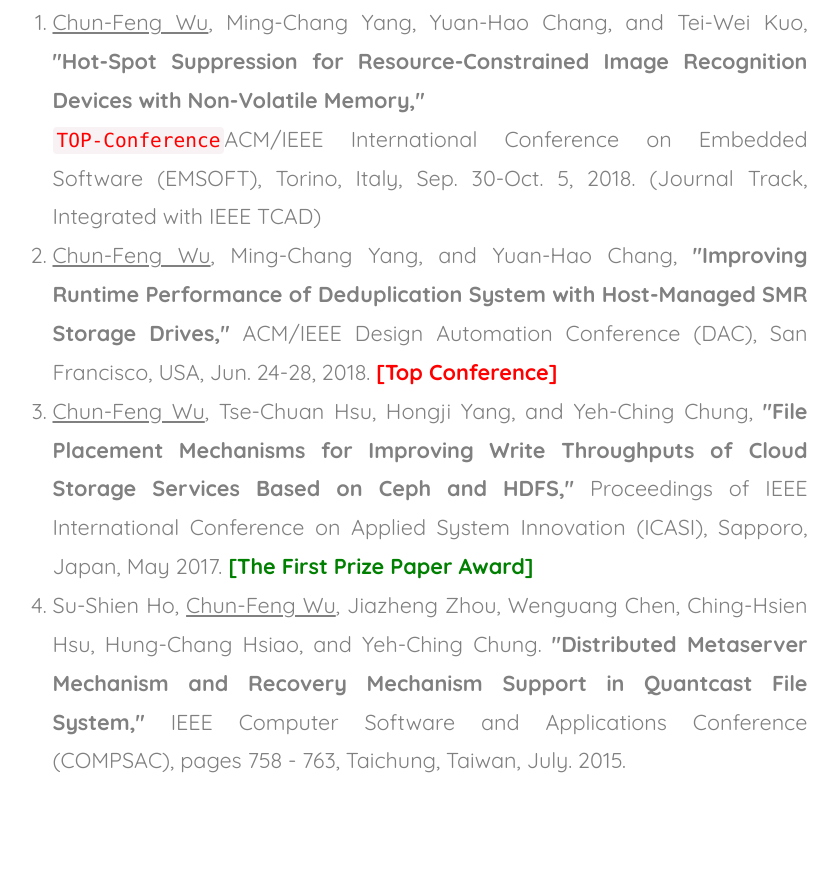
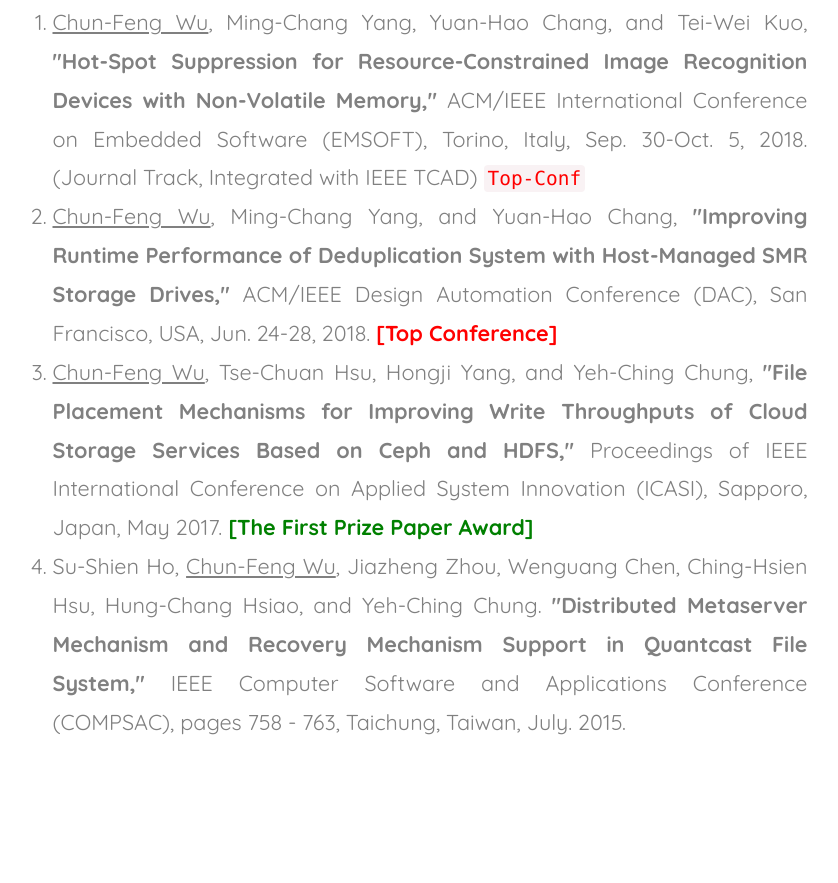
Before and after one commit to cfwu417/cfwu417.github.io, a plain HTML site: page index.html in a window 1280 px wide. Shown: the part 2375-3258 px from the top of the page, without its empty margins (380-1218 px from the left). Drawn offline with nearby package versions, Linux system fonts and the light colour scheme; grey boxes are pictures that could not be loaded; files whose address does not match are found by name; a web font is replaced by a local one.

```diff
--- a/index.html
+++ b/index.html
@@ -202,8 +202,7 @@
                     <h2><strong>Conference Papers</strong></h2>
                     <ol type="1">
                         <big><big><li style="text-align:justify;color:gray;"><u>Chun-Feng Wu</u>, Ming-Chang Yang, Yuan-Hao Chang, and Tei-Wei Kuo, <strong>"Hot-Spot Suppression for Resource-Constrained Image Recognition Devices with Non-Volatile Memory,"</strong>
-                        <br>
-                        <code><span  style='color: red;'>TOP-Conference</code>ACM/IEEE International Conference on Embedded Software (EMSOFT), Torino, Italy, Sep. 30-Oct. 5, 2018. (Journal Track, Integrated with IEEE TCAD) </li></big></big>
+                        ACM/IEEE International Conference on Embedded Software (EMSOFT), Torino, Italy, Sep. 30-Oct. 5, 2018. (Journal Track, Integrated with IEEE TCAD) <code><span style='color: red;'>Top-Conf</code></li></big></big>
                         <big><big><li style="text-align:justify;color:gray;"><u>Chun-Feng Wu</u>, Ming-Chang Yang, and Yuan-Hao Chang, <strong>"Improving Runtime Performance of Deduplication System with Host-Managed SMR Storage Drives,"</strong> ACM/IEEE Design Automation Conference (DAC), San Francisco, USA, Jun. 24-28, 2018. <strong><font color=red>[Top Conference]</font></strong></li></big></big>
                         <big><big><li style="text-align:justify;color:gray;"><u>Chun-Feng Wu</u>, Tse-Chuan Hsu, Hongji Yang, and Yeh-Ching Chung, <strong>"File Placement Mechanisms for Improving Write Throughputs of Cloud Storage Services Based on Ceph and HDFS,"</strong> Proceedings of IEEE International Conference on Applied System Innovation (ICASI), Sapporo, Japan, May 2017. <strong><font color=green>[The First Prize Paper Award]</font></strong></li></big></big>
                         <big><big><li style="text-align:justify;color:gray;">Su-Shien Ho, <u>Chun-Feng Wu</u>, Jiazheng Zhou, Wenguang Chen, Ching-Hsien Hsu, Hung-Chang Hsiao, and Yeh-Ching Chung. <strong>"Distributed Metaserver Mechanism and Recovery Mechanism Support in Quantcast File System,"</strong> IEEE Computer Software and Applications Conference (COMPSAC), pages 758 - 763, Taichung, Taiwan, July. 2015.</li></big></big>
```
